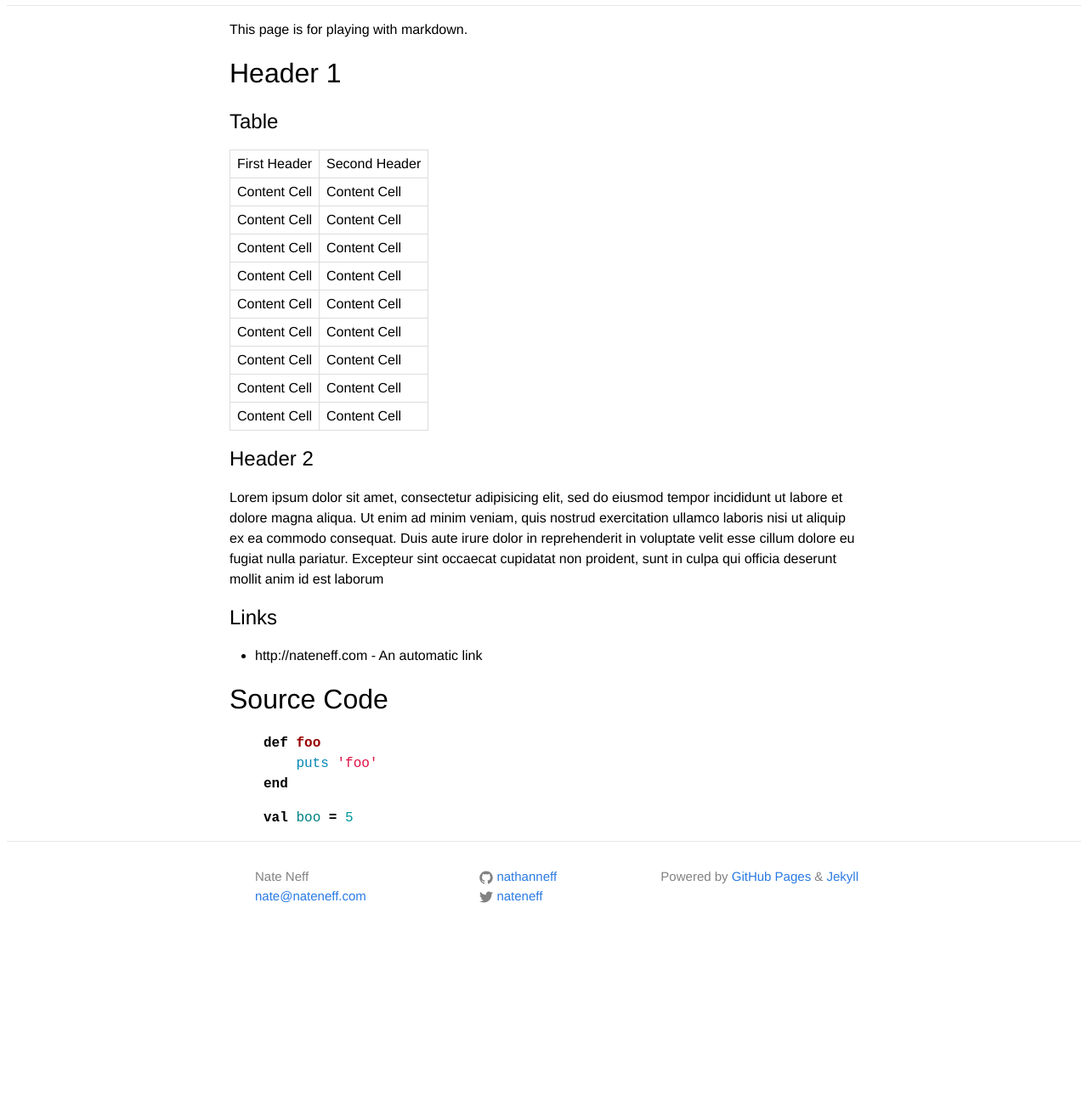
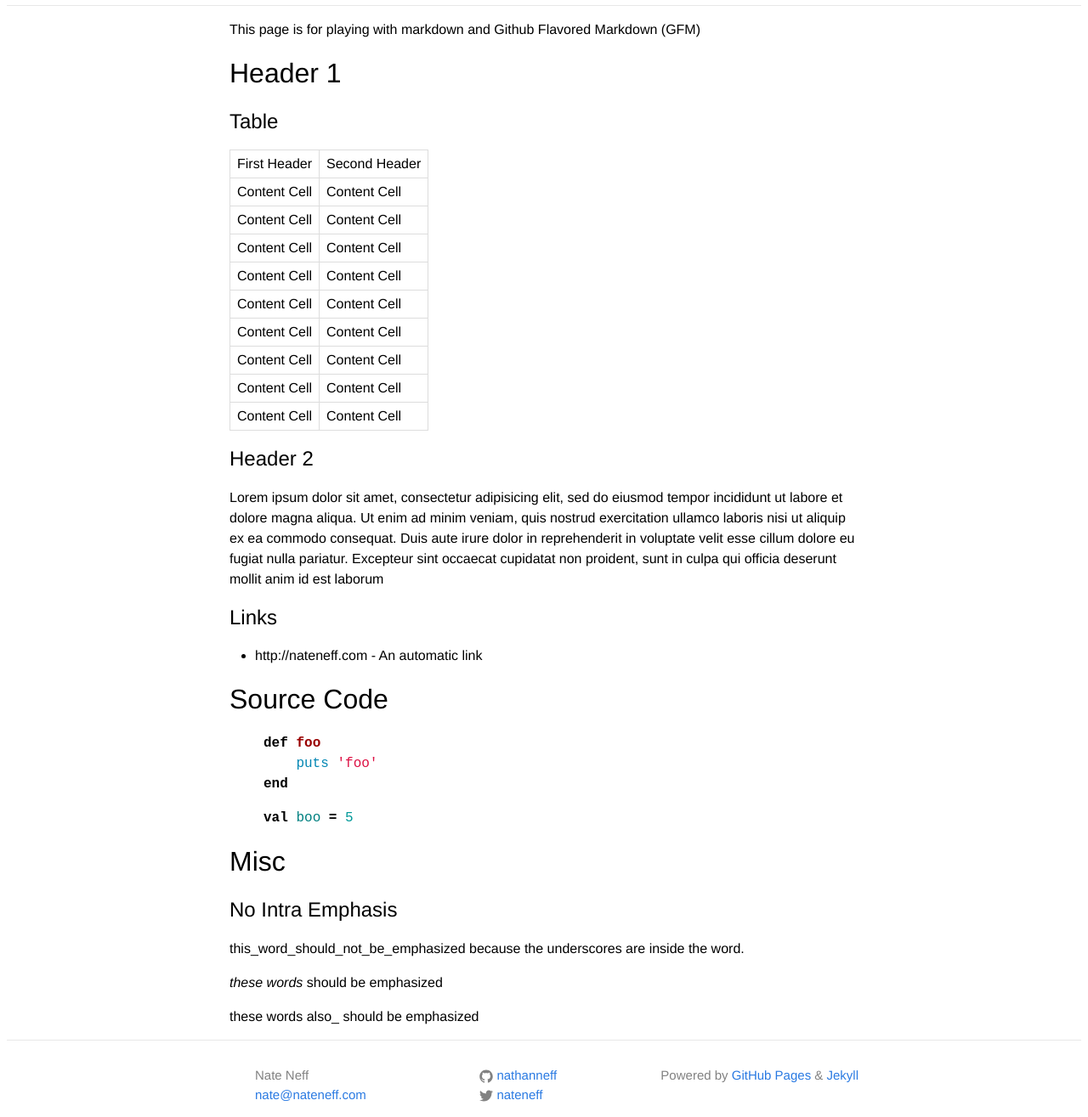
Before and after one commit to NathanNeff/nathanneff.github.io, a Jekyll site: the page built from sandbox.md, in a window 1280 px wide, cut to the strip 212-1527 px from the top of the page. Shown: the whole strip at 85% size. Built offline with Jekyll 4.4.1, drawn with Linux system fonts in a browser that asks for light colours; Markdown is read by kramdown in place of the engine named in the settings; before the commit the page ends 1293 px from its top, so only the background shows below that.

Commit message:
Prevent intra-word-emphasis
Helpful when stuff_contains_underscores

```diff
--- a/_config.yml
+++ b/_config.yml
@@ -6,4 +6,4 @@ twitter_username: nateneff
 email: nate@nateneff.com
 markdown: redcarpet
 redcarpet:
-        extensions: [ tables, autolink ]
+        extensions: [ tables, autolink, no_intra_emphasis ]
--- a/sandbox.md
+++ b/sandbox.md
@@ -2,7 +2,7 @@
 layout: default
 ---
 
-This page is for playing with markdown.
+This page is for playing with markdown and Github Flavored Markdown (GFM)
 
 # Header 1
 
@@ -45,3 +45,13 @@ end
 
 val boo = 5
 {% endhighlight ruby %}
+
+# Misc
+
+## No Intra Emphasis
+
+this_word_should_not_be_emphasized because the underscores are inside the word.
+
+_these_ _words_ should be emphasized
+
+ these words also_ should be emphasized
```
